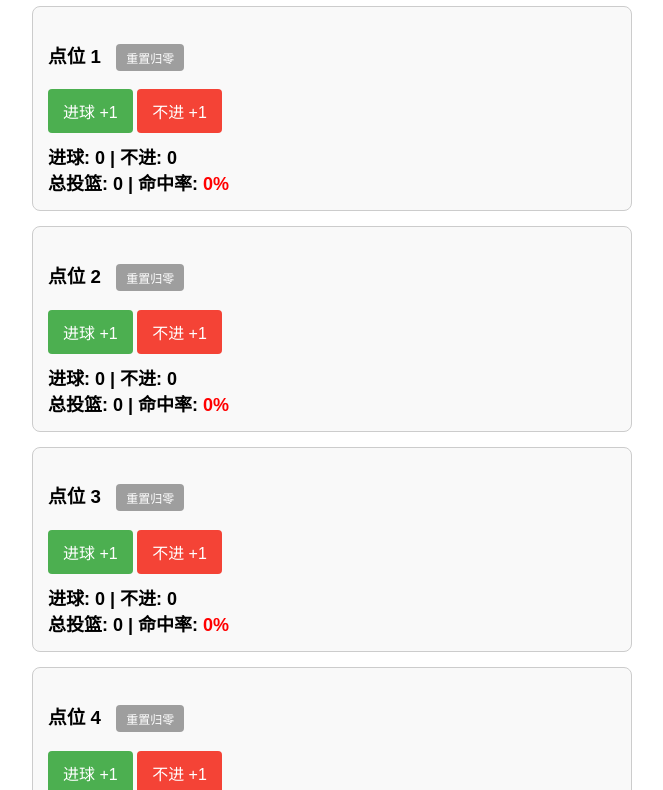
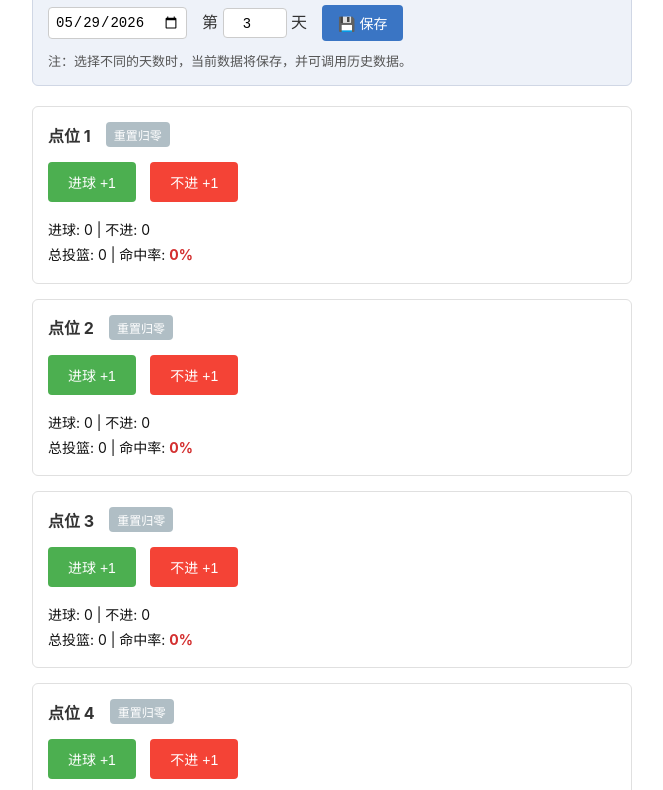
Before and after one commit to Osaki-009-bit/basketball-tracker, a plain HTML site: page index.html in a window 1280 px wide. Shown: the part 89-879 px from the top of the page, without its empty margins (308-971 px from the left). Drawn offline with Linux system fonts and the light colour scheme.

Commit message:
Update index.html

```diff
--- a/index.html
+++ b/index.html
@@ -5,78 +5,282 @@
     <meta name="viewport" content="width=device-width, initial-scale=1.0">
     <title>投篮训练记录器</title>
     <style>
-        body { font-family: sans-serif; padding: 20px; max-width: 600px; margin: auto; }
-        .spot-container {
+        body {
+            font-family: -apple-system, BlinkMacSystemFont, "Segoe UI", Roboto, Helvetica, Arial, sans-serif;
+            background-color: #ffffff;
+            padding: 20px;
+            color: #333;
+        }
+        .container {
+            max-width: 600px;
+            margin: 0 auto;
+        }
+        h2 {
+            margin-top: 0;
+            font-size: 22px;
+            font-weight: bold;
+        }
+        .header-panel {
+            background-color: #eef2f9;
+            border: 1px solid #d0d7e5;
+            border-radius: 6px;
+            padding: 15px;
+            margin-bottom: 20px;
+            display: flex;
+            flex-direction: column;
+            gap: 10px;
+        }
+        .controls-row {
+            display: flex;
+            align-items: center;
+            gap: 15px;
+        }
+        .controls-row input[type="date"] {
+            padding: 6px;
             border: 1px solid #ccc;
-            border-radius: 8px;
+            border-radius: 4px;
+            font-size: 14px;
+        }
+        .controls-row input[type="number"] {
+            width: 50px;
+            padding: 6px;
+            border: 1px solid #ccc;
+            border-radius: 4px;
+            text-align: center;
+            font-size: 14px;
+        }
+        .btn-save {
+            background-color: #3a75c4;
+            color: white;
+            border: none;
+            padding: 8px 16px;
+            border-radius: 4px;
+            cursor: pointer;
+            font-size: 14px;
+            display: flex;
+            align-items: center;
+            gap: 5px;
+        }
+        .btn-save:hover {
+            background-color: #2b5a9e;
+        }
+        .note {
+            font-size: 13px;
+            color: #555;
+            margin: 0;
+        }
+        .spot-card {
+            background-color: white;
+            border: 1px solid #e0e0e0;
+            border-radius: 6px;
+            padding: 15px;
             margin-bottom: 15px;
-            padding: 15px;
-            background-color: #f9f9f9;
         }
-        .btn-make { background-color: #4CAF50; color: white; padding: 10px 15px; border: none; border-radius: 4px; cursor: pointer; font-size: 16px;}
-        .btn-miss { background-color: #f44336; color: white; padding: 10px 15px; border: none; border-radius: 4px; cursor: pointer; font-size: 16px;}
-        .btn-undo { background-color: #9e9e9e; color: white; padding: 5px 10px; border: none; border-radius: 4px; cursor: pointer; font-size: 12px; margin-left: 10px;}
-        .stats { margin-top: 10px; font-weight: bold; font-size: 18px; }
-        .controls { margin-top: 10px; }
+        .spot-header {
+            display: flex;
+            align-items: center;
+            gap: 15px;
+            margin-bottom: 15px;
+        }
+        .spot-title {
+            font-weight: bold;
+            font-size: 16px;
+        }
+        .btn-reset {
+            background-color: #b0bec5;
+            color: white;
+            border: none;
+            padding: 4px 8px;
+            border-radius: 4px;
+            cursor: pointer;
+            font-size: 12px;
+        }
+        .btn-reset:hover {
+            background-color: #90a4ae;
+        }
+        .spot-actions {
+            margin-bottom: 15px;
+        }
+        .btn-make {
+            background-color: #4caf50;
+            color: white;
+            border: none;
+            padding: 10px 20px;
+            border-radius: 4px;
+            cursor: pointer;
+            font-size: 14px;
+            margin-right: 10px;
+        }
+        .btn-make:hover {
+            background-color: #43a047;
+        }
+        .btn-miss {
+            background-color: #f44336;
+            color: white;
+            border: none;
+            padding: 10px 20px;
+            border-radius: 4px;
+            cursor: pointer;
+            font-size: 14px;
+        }
+        .btn-miss:hover {
+            background-color: #e53935;
+        }
+        .spot-stats {
+            font-size: 14px;
+            line-height: 1.8;
+            color: #111;
+        }
+        .stat-highlight {
+            font-weight: bold;
+            color: #d32f2f; /* 命中率标红，符合你的图示习惯 */
+        }
     </style>
 </head>
 <body>
 
+<div class="container">
     <h2>投篮训练记录器</h2>
-    <div id="app"></div>
 
-    <script>
-        // 初始化5个点位的数据
-        const numSpots = 5;
-        let spotsData = Array.from({ length: numSpots }, () => ({ makes: 0, misses: 0 }));
+    <div class="header-panel">
+        <div class="controls-row">
+            <input type="date" id="dateInput">
+            <span>第 <input type="number" id="dayInput" value="3" min="1"> 天</span>
+            <button class="btn-save" id="saveBtn">💾 保存</button>
+        </div>
+        <p class="note">注：选择不同的天数时，当前数据将保存，并可调用历史数据。</p>
+    </div>
 
-        function render() {
-            const app = document.getElementById('app');
-            app.innerHTML = '';
+    <div id="spotsContainer">
+        </div>
+</div>
 
-            spotsData.forEach((spot, index) => {
-                const total = spot.makes + spot.misses;
-                // 计算命中率，如果分母为0则显示0%
-                const percentage = total === 0 ? 0 : ((spot.makes / total) * 100).toFixed(1);
+<script>
+    document.addEventListener('DOMContentLoaded', () => {
+        const dayInput = document.getElementById('dayInput');
+        const dateInput = document.getElementById('dateInput');
+        const saveBtn = document.getElementById('saveBtn');
+        const spotsContainer = document.getElementById('spotsContainer');
 
-                const div = document.createElement('div');
-                div.className = 'spot-container';
-                div.innerHTML = `
-                    <h3>点位 ${index + 1}
-                        <button class="btn-undo" onclick="resetSpot(${index})">重置归零</button>
-                    </h3>
-                    <div class="controls">
-                        <button class="btn-make" onclick="recordShot(${index}, true)">进球 +1</button>
-                        <button class="btn-miss" onclick="recordShot(${index}, false)">不进 +1</button>
-                    </div>
-                    <div class="stats">
-                        进球: ${spot.makes} | 不进: ${spot.misses} <br>
-                        总投篮: ${total} | 命中率: <span style="color: ${percentage >= 50 ? 'green' : 'red'};">${percentage}%</span>
-                    </div>
-                `;
-                app.appendChild(div);
-            });
+        // 默认初始化今天的日期
+        const today = new Date().toISOString().split('T')[0];
+        dateInput.value = today;
+
+        // 初始化5个点位的数据结构
+        let spotsData = Array(5).fill().map(() => ({ make: 0, miss: 0 }));
+
+        // 动态生成HTML卡片的函数
+        function createSpotHTML(index) {
+            return `
+            <div class="spot-card">
+                <div class="spot-header">
+                    <span class="spot-title">点位 ${index + 1}</span>
+                    <button class="btn-reset" onclick="resetSpot(${index})">重置归零</button>
+                </div>
+                <div class="spot-actions">
+                    <button class="btn-make" onclick="addMake(${index})">进球 +1</button>
+                    <button class="btn-miss" onclick="addMiss(${index})">不进 +1</button>
+                </div>
+                <div class="spot-stats">
+                    进球: <span id="make-count-${index}">0</span> | 不进: <span id="miss-count-${index}">0</span><br>
+                    总投篮: <span id="total-count-${index}">0</span> | 命中率: <span id="percent-count-${index}" class="stat-highlight">0%</span>
+                </div>
+            </div>
+            `;
         }
 
-        // 记录投篮：isMake为true代表进球，false代表不进
-        function recordShot(index, isMake) {
-            if (isMake) {
-                spotsData[index].makes += 1;
-            } else {
-                spotsData[index].misses += 1;
+        // 渲染所有点位面板
+        function renderAllSpots() {
+            spotsContainer.innerHTML = '';
+            for (let i = 0; i < 5; i++) {
+                spotsContainer.innerHTML += createSpotHTML(i);
             }
-            render(); // 每次点击后重新渲染界面刷新数据
+            updateAllUI();
         }
 
-        // 重置单个点位的数据
-        function resetSpot(index) {
-            spotsData[index].makes = 0;
-            spotsData[index].misses = 0;
-            render();
+        // 更新所有面板的数据显示
+        function updateAllUI() {
+            for (let i = 0; i < 5; i++) {
+                updateUI(i);
+            }
         }
 
-        // 初始渲染
-        render();
-    </script>
+        // 更新单个面板的数据显示及计算逻辑
+        function updateUI(index) {
+            const data = spotsData[index];
+            const total = data.make + data.miss;
+            const percent = total === 0 ? 0 : Math.round((data.make / total) * 100);
+
+            document.getElementById(`make-count-${index}`).innerText = data.make;
+            document.getElementById(`miss-count-${index}`).innerText = data.miss;
+            document.getElementById(`total-count-${index}`).innerText = total;
+            document.getElementById(`percent-count-${index}`).innerText = percent + '%';
+        }
+
+        // 绑定到 Window 对象上的按钮功能：进球
+        window.addMake = function(index) {
+            spotsData[index].make += 1;
+            updateUI(index);
+        };
+
+        // 按钮功能：不进
+        window.addMiss = function(index) {
+            spotsData[index].miss += 1;
+            updateUI(index);
+        };
+
+        // 按钮功能：单个点位重置
+        window.resetSpot = function(index) {
+            spotsData[index] = { make: 0, miss: 0 };
+            updateUI(index);
+        };
+
+        // 核心功能：读取指定天数的数据
+        function loadDataForDay(day) {
+            const savedData = localStorage.getItem(`basketball_training_day_${day}`);
+            if (savedData) {
+                // 如果该天有记录，则覆盖当前界面
+                const parsed = JSON.parse(savedData);
+                spotsData = parsed.spots;
+                if (parsed.date) {
+                    dateInput.value = parsed.date;
+                }
+            } else {
+                // 如果没有记录，重置所有数据并设定为今天的日期
+                spotsData = Array(5).fill().map(() => ({ make: 0, miss: 0 }));
+                dateInput.value = new Date().toISOString().split('T')[0];
+            }
+            updateAllUI();
+        }
+
+        // 核心功能：保存当前天数的数据
+        function saveDataForDay() {
+            const day = dayInput.value;
+            const dataToSave = {
+                date: dateInput.value,
+                spots: spotsData
+            };
+            localStorage.setItem(`basketball_training_day_${day}`, JSON.stringify(dataToSave));
+            alert(`✅ 第 ${day} 天的数据已保存！`);
+        }
+
+        // 事件监听：当天数输入框发生变化时，自动调用那一天的数据
+        dayInput.addEventListener('change', (e) => {
+            const newDay = e.target.value;
+            if (newDay > 0) {
+                loadDataForDay(newDay);
+            }
+        });
+
+        // 事件监听：保存按钮
+        saveBtn.addEventListener('click', () => {
+            saveDataForDay();
+        });
+
+        // 页面首次加载时初始化
+        renderAllSpots();
+        loadDataForDay(dayInput.value);
+    });
+</script>
 </body>
 </html>
```
